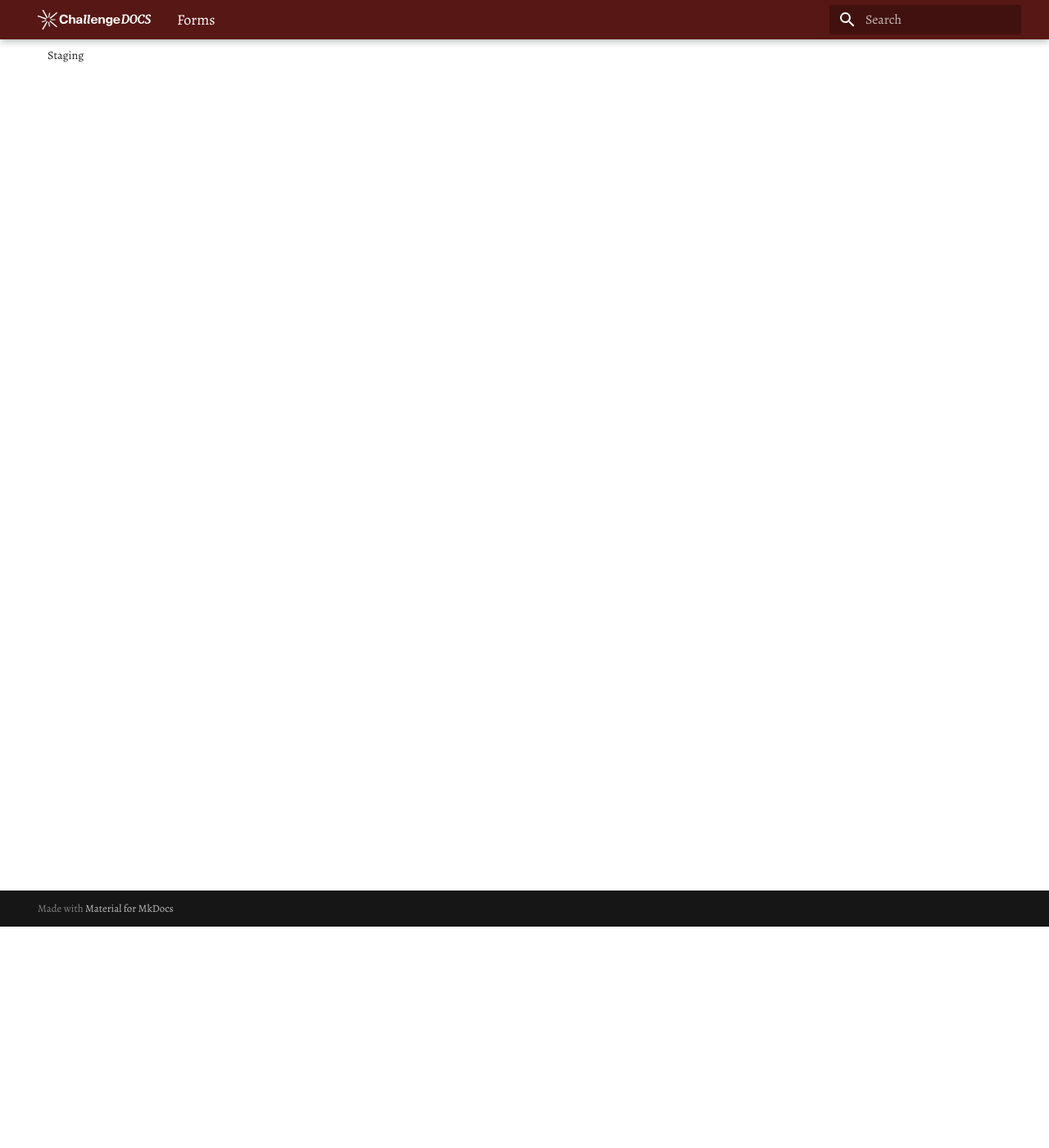
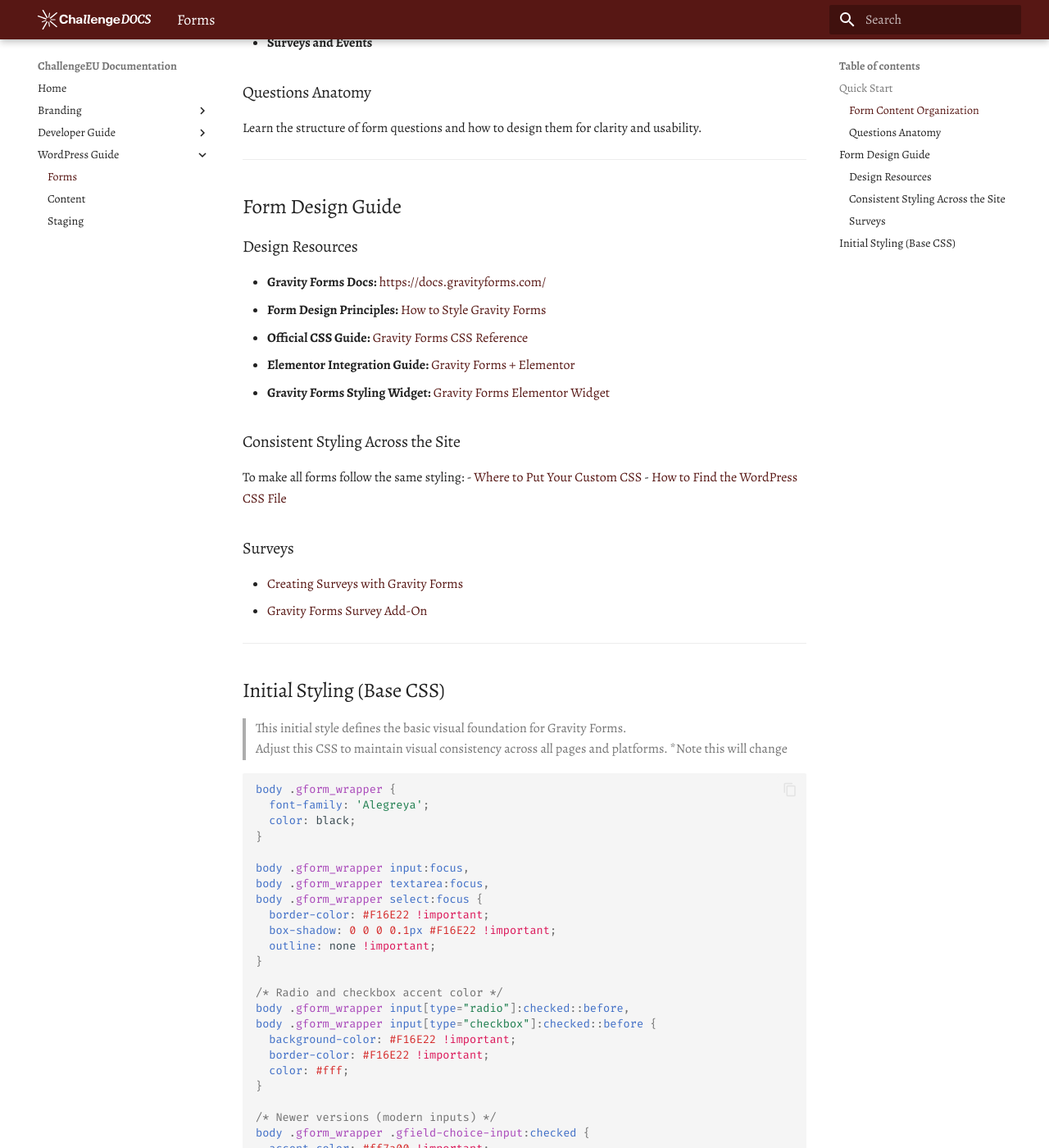
Before and after one commit to ctrl-dante/challengeEuDocs, an MkDocs documentation site: the page built from docs/wordpress/forms.md, in a window 1280 px wide and 1400 px high, scrolled down 270 px. Shown: the whole window at 82% size. Built offline with MkDocs 1.6.1 and Material for MkDocs 9.7.7, drawn with Linux system fonts in a browser that asks for light colours; some of the changed text lies outside the part shown.

Commit message:
fix: add forms page content

````diff
--- a/docs/wordpress/forms.md
+++ b/docs/wordpress/forms.md
@@ -1 +1,84 @@
-# How to make Challenge Forms
+# Gravity Forms Documentation Guide
+
+##  Quick Start
+
+### Form Content Organization
+- **Questions**
+- **Surveys and Events**
+
+### Questions Anatomy
+Learn the structure of form questions and how to design them for clarity and usability.
+
+---
+
+##  Form Design Guide
+
+### Design Resources
+- **Gravity Forms Docs:** [https://docs.gravityforms.com/](https://docs.gravityforms.com/)
+- **Form Design Principles:** [How to Style Gravity Forms](https://www.gravitykit.com/how-to-style-gravity-forms/#h-why-form-styles-are-important-to-think-about)
+- **Official CSS Guide:** [Gravity Forms CSS Reference](https://gravityforms.s3.us-east-1.amazonaws.com/support/docs/css_guide/css_guide.html)
+- **Elementor Integration Guide:** [Gravity Forms + Elementor](https://www.gravitykit.com/gravity-forms-elementor/)
+- **Gravity Forms Styling Widget:** [Gravity Forms Elementor Widget](https://www.gravitykit.com/products/gravity-forms-elementor-widget/)
+
+### Consistent Styling Across the Site
+To make all forms follow the same styling:
+- [Where to Put Your Custom CSS](https://docs.gravityforms.com/where-to-put-your-custom-css/)
+- [How to Find the WordPress CSS File](https://zellwk.com/blog/find-wordpress-css/)
+
+### Surveys
+- [Creating Surveys with Gravity Forms](https://www.gravityforms.com/blog/creating-surveys-with-gravity-forms/)
+- [Gravity Forms Survey Add-On](https://www.gravityforms.com/add-ons/survey/)
+
+---
+
+##  Initial Styling (Base CSS)
+
+> This initial style defines the basic visual foundation for Gravity Forms.
+> Adjust this CSS to maintain visual consistency across all pages and platforms.
+*Note this will change
+
+```css
+body .gform_wrapper {
+  font-family: 'Alegreya';
+  color: black;
+}
+
+body .gform_wrapper input:focus,
+body .gform_wrapper textarea:focus,
+body .gform_wrapper select:focus {
+  border-color: #F16E22 !important;
+  box-shadow: 0 0 0 0.1px #F16E22 !important;
+  outline: none !important;
+}
+
+/* Radio and checkbox accent color */
+body .gform_wrapper input[type="radio"]:checked::before,
+body .gform_wrapper input[type="checkbox"]:checked::before {
+  background-color: #F16E22 !important;
+  border-color: #F16E22 !important;
+  color: #fff;
+}
+
+/* Newer versions (modern inputs) */
+body .gform_wrapper .gfield-choice-input:checked {
+  accent-color: #ff7a00 !important;
+}
+
+/* Submit button color */
+body .gform_wrapper .gform_button {
+  background-color: #F16E22 !important;
+  border: none;
+  color: #fff;
+  transition: background-color 0.3s ease;
+}
+
+/* Submit button hover color */
+body .gform_wrapper .gform_button:hover {
+  background-color: #F16E22 !important;
+}
+
+/* Accessibility focus outline */
+body .gform_wrapper .gform_button:focus {
+  box-shadow: 0 0 0 1px #F16E22 !important;
+}
+```
````
